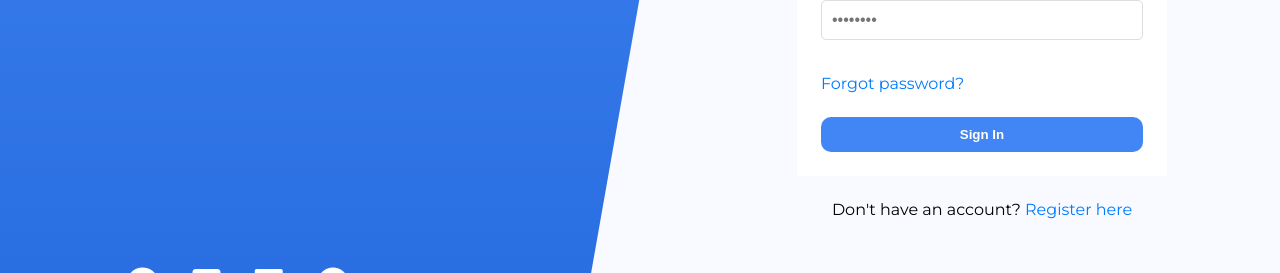
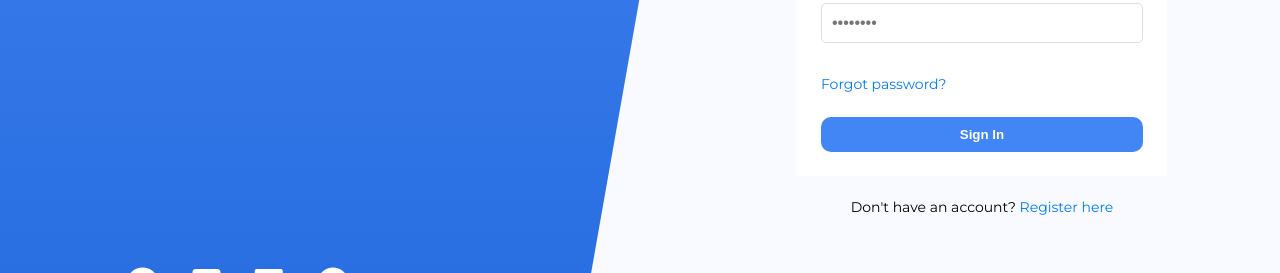
Before and after one commit to hargun0360/OpeninApp_React_Task, a React (Create React App) app: page / in a window 1280 px wide. Shown: the part 461-734 px from the top of the page. Built offline with nearby package versions, Linux system fonts and the light colour scheme.

Commit message:
Fix: Link Font Size

```diff
--- a/src/Styles/_signin.scss
+++ b/src/Styles/_signin.scss
@@ -136,7 +136,7 @@
       .forgot-password {
         text-align: left;
         margin-bottom: 20px;
-
+        font-size: 14px;
         a {
           color: #007bff;
           text-decoration: none;
@@ -168,7 +168,7 @@
     .register-link {
       margin-top: 20px;
       text-align: center;
-
+      font-size: 14px;
       a {
         color: #007bff;
         text-decoration: none;
```
